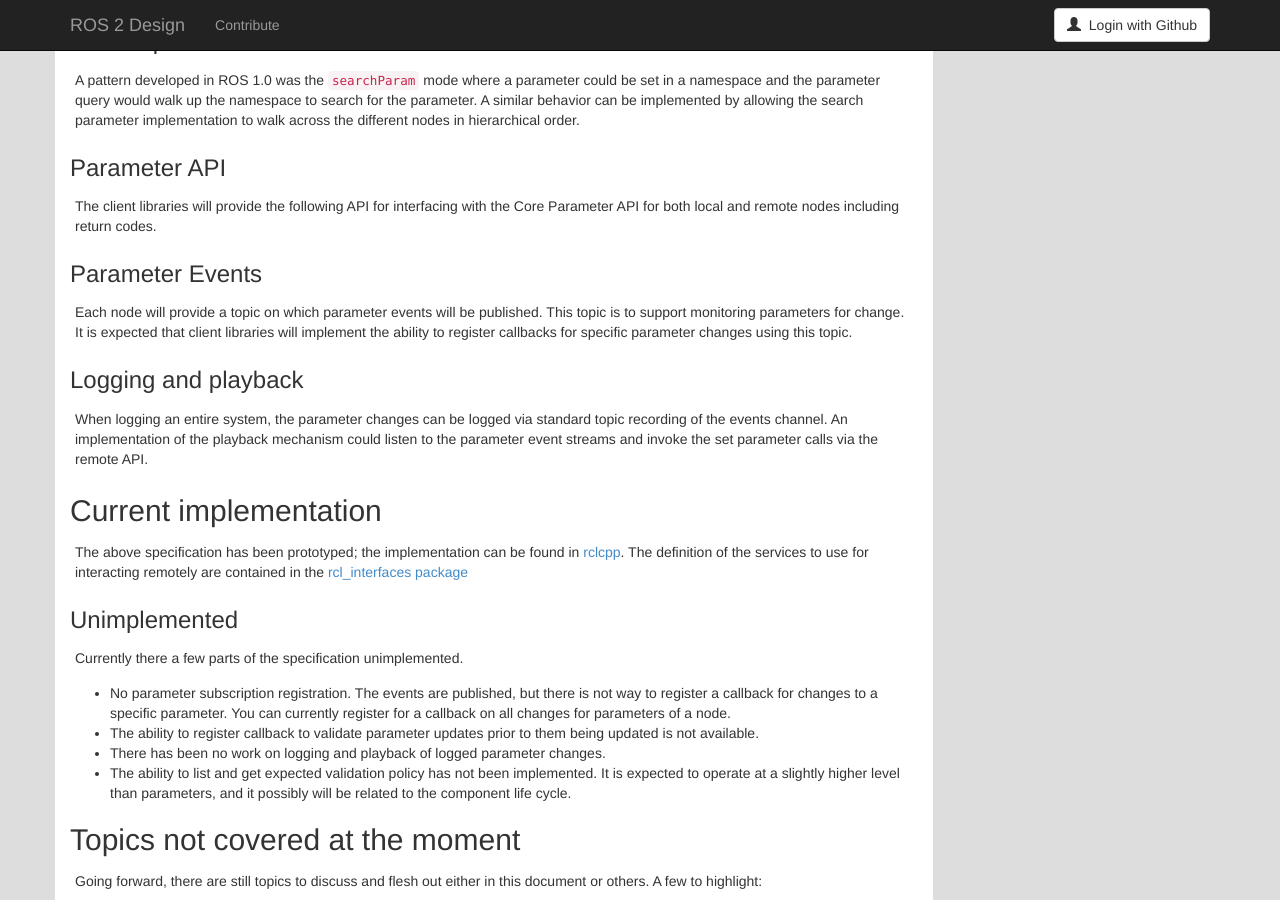
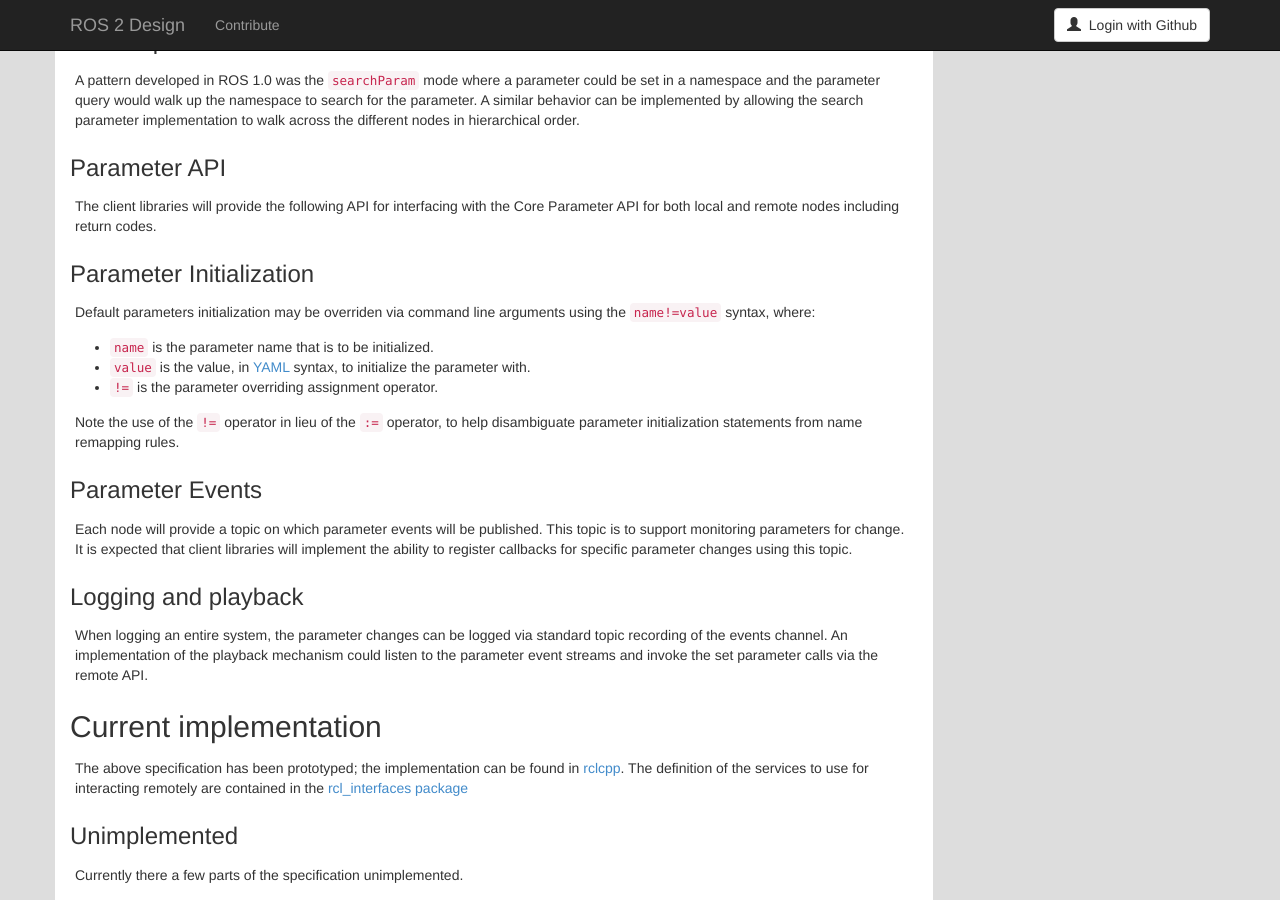
Before and after one commit to ros2/design, a Jekyll site: the page built from articles/055_ros_parameter_design.md, in a window 1280 px wide and 900 px high, scrolled down 2961 px. Built offline with Jekyll 4.4.1, drawn with Linux system fonts in a browser that asks for light colours; nearby versions of some CDN libraries; some of the changed text lies outside the part shown.

Commit message:
Add CLI parameter assignment syntax.
Signed-off-by: Michel Hidalgo <michel@ekumenlabs.com>

```diff
--- a/articles/055_ros_parameter_design.md
+++ b/articles/055_ros_parameter_design.md
@@ -183,6 +183,16 @@ A similar behavior can be implemented by allowing the search parameter implement
 
 The client libraries will provide the following API for interfacing with the Core Parameter API for both local and remote nodes including return codes.
 
+### Parameter Initialization
+
+Default parameters initialization may be overriden via command line arguments using the `name!=value` syntax, where:
+
+- `name` is the parameter name that is to be initialized.
+- `value` is the value, in [YAML](https://yaml.org/spec/1.2/spec.html) syntax, to initialize the parameter with.
+- `!=` is the parameter overriding assignment operator.
+
+Note the use of the `!=` operator in lieu of the `:=` operator, to help disambiguate parameter initialization statements from name remapping rules.
+
 ### Parameter Events
 
 Each node will provide a topic on which parameter events will be published.
```
